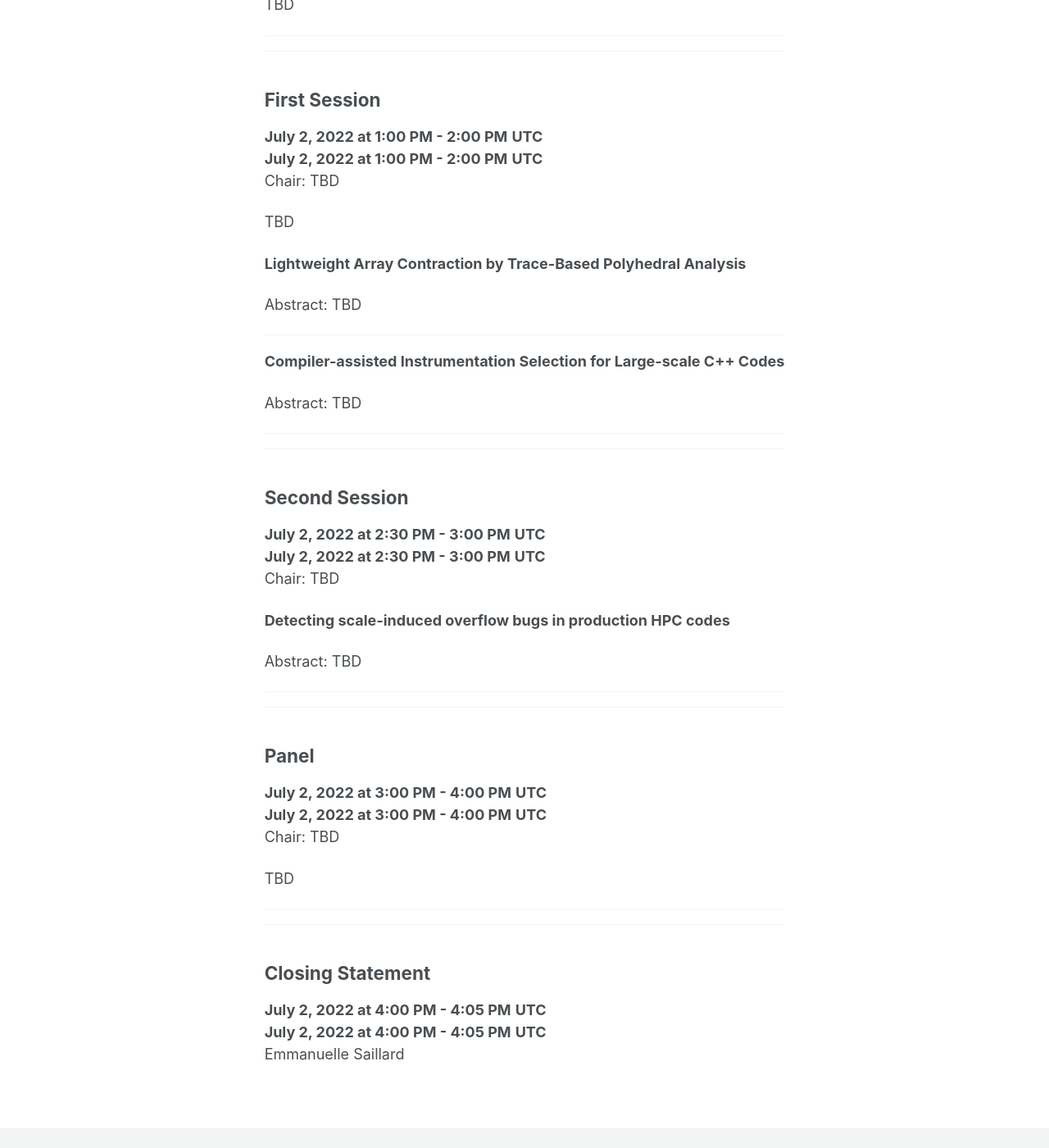
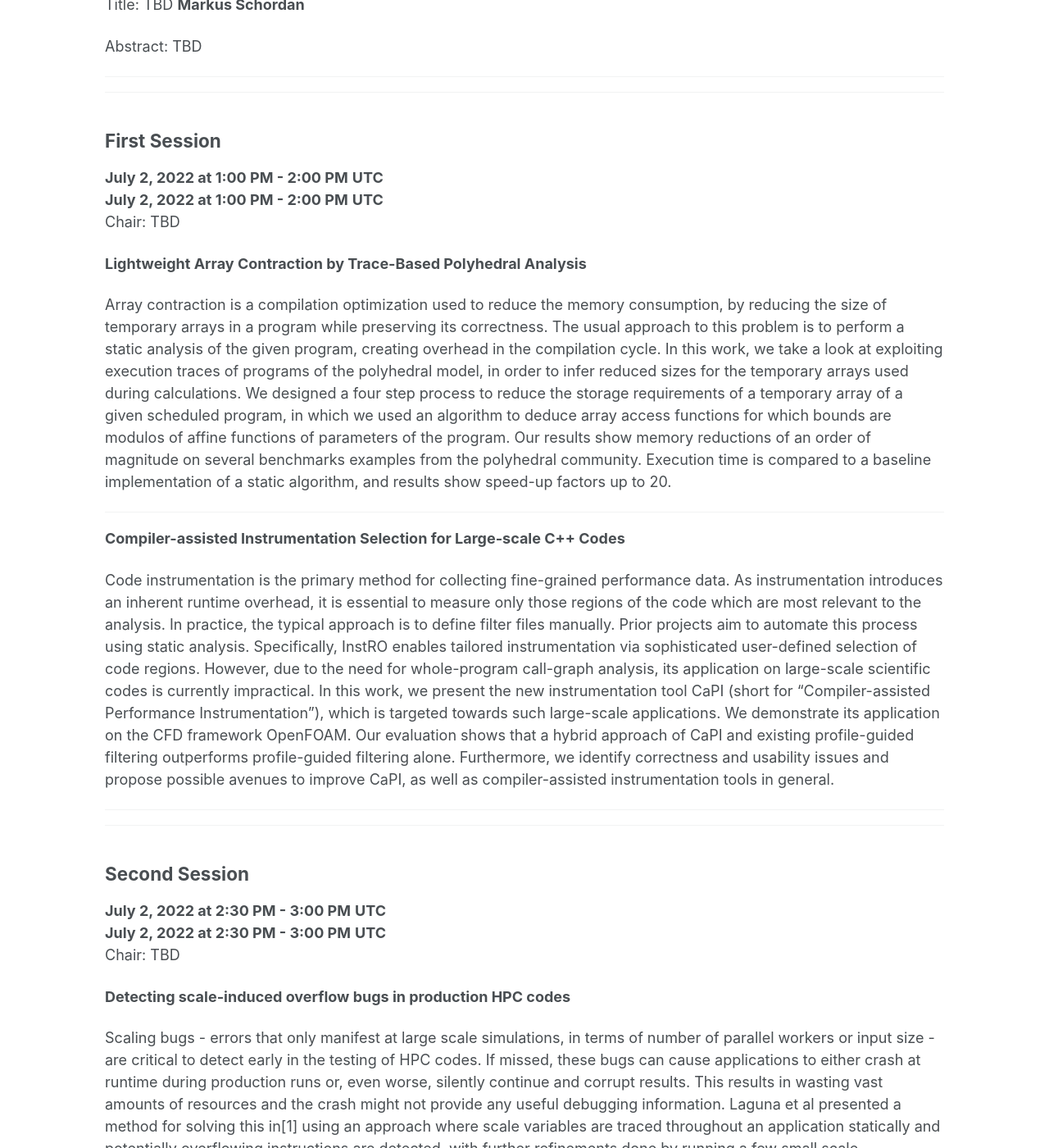
Before and after one commit to c3po-workshop/c3po-workshop.github.io, a Jekyll site: the page built from _pages/2022/program.md, in a window 1280 px wide and 1400 px high, scrolled down 475 px. Shown: the whole window at 82% size. Built offline with Jekyll 4.4.1, drawn with Linux system fonts in a browser that asks for light colours; cached includes are drawn as plain includes; nearby versions of some CDN libraries; some of the changed text lies outside the part shown.

Commit message:
Updated abstracts

```diff
--- a/_pages/2022/program.md
+++ b/_pages/2022/program.md
@@ -27,7 +27,10 @@
 Chair: TBD
 </p>
 
-TBD
+Title: TBD
+**Markus Schordan**
+
+Abstract: TBD
 
 ---
 ---
@@ -42,18 +45,15 @@
 Chair: TBD
 </p>
 
-TBD
-
 **Lightweight Array Contraction by Trace-Based Polyhedral Analysis**
 
-Abstract: TBD
+Array contraction is a compilation optimization used to reduce the memory consumption, by reducing the size of temporary arrays in a program while preserving its correctness. The usual approach to this problem is to perform a static analysis of the given program, creating overhead in the compilation cycle. In this work, we take a look at exploiting execution traces of programs of the polyhedral model, in order to infer reduced sizes for the temporary arrays used during calculations. We designed a four step process to reduce the storage requirements of a temporary array of a given scheduled program, in which we used an algorithm to deduce array access functions for which bounds are modulos of affine functions of parameters of the program. Our results show memory reductions of an order of magnitude on several benchmarks examples from the polyhedral community. Execution time is compared to a baseline implementation of a static algorithm, and results show speed-up factors up to 20.
 
 ---
 
 **Compiler-assisted Instrumentation Selection for Large-scale C++ Codes**
 
-Abstract: TBD
-
+Code instrumentation is the primary method for collecting fine-grained performance data. As instrumentation introduces an inherent runtime overhead, it is essential to measure only those regions of the code which are most relevant to the analysis. In practice, the typical approach is to define filter files manually. Prior projects aim to automate this process using static analysis. Specifically, InstRO enables tailored instrumentation via sophisticated user-defined selection of code regions. However, due to the need for whole-program call-graph analysis, its application on large-scale scientific codes is currently impractical. In this work, we present the new instrumentation tool CaPI (short for "Compiler-assisted Performance Instrumentation"), which is targeted towards such large-scale applications. We demonstrate its application on the CFD framework OpenFOAM. Our evaluation shows that a hybrid approach of CaPI and existing profile-guided filtering outperforms profile-guided filtering alone. Furthermore, we identify correctness and usability issues and propose possible avenues to improve CaPI, as well as compiler-assisted instrumentation tools in general.
 
 ---
 ---
@@ -70,7 +70,7 @@
 
 **Detecting scale-induced overflow bugs in production HPC codes**
 
-Abstract: TBD
+Scaling bugs - errors that only manifest at large scale simulations, in terms of number of parallel workers or input size - are critical to detect early in the testing of HPC codes. If missed, these bugs can cause applications to either crash at runtime during production runs or, even worse, silently continue and corrupt results. This results in wasting vast amounts of resources and the crash might not provide any useful debugging information. Laguna et al presented a method for solving this in[1] using an approach where scale variables are traced throughout an application statically and potentially overflowing instructions are detected, with further refinements done by running a few small scale experiments. However, their algorithm is not able to trace multiple code patterns found in production HPC applications, for example code modularity, and has not been applied to Fortran applications. We present an extension to their algorithm which addresses these issues thus enabling us to find scaling bugs in complex real applications where they could not be found before. The key features that enable this are backward/forward tracing and optimistic GEP comparison.
 
 ---
 ---
```
